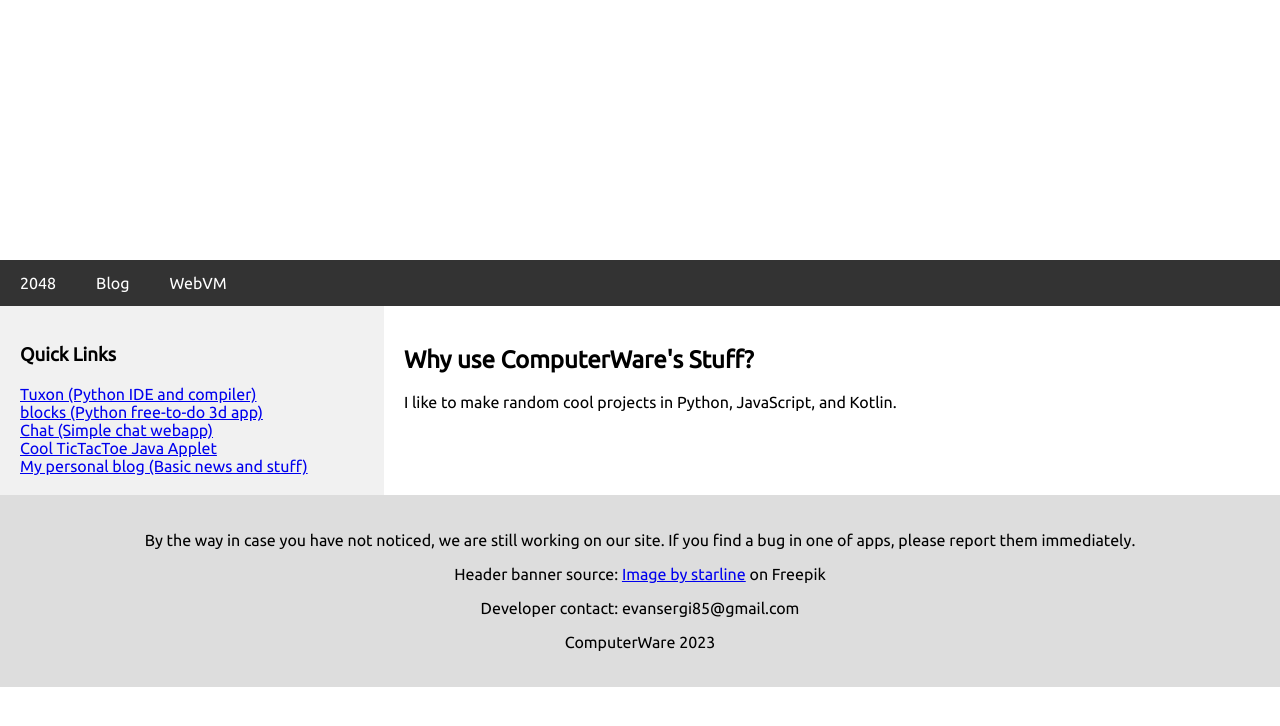
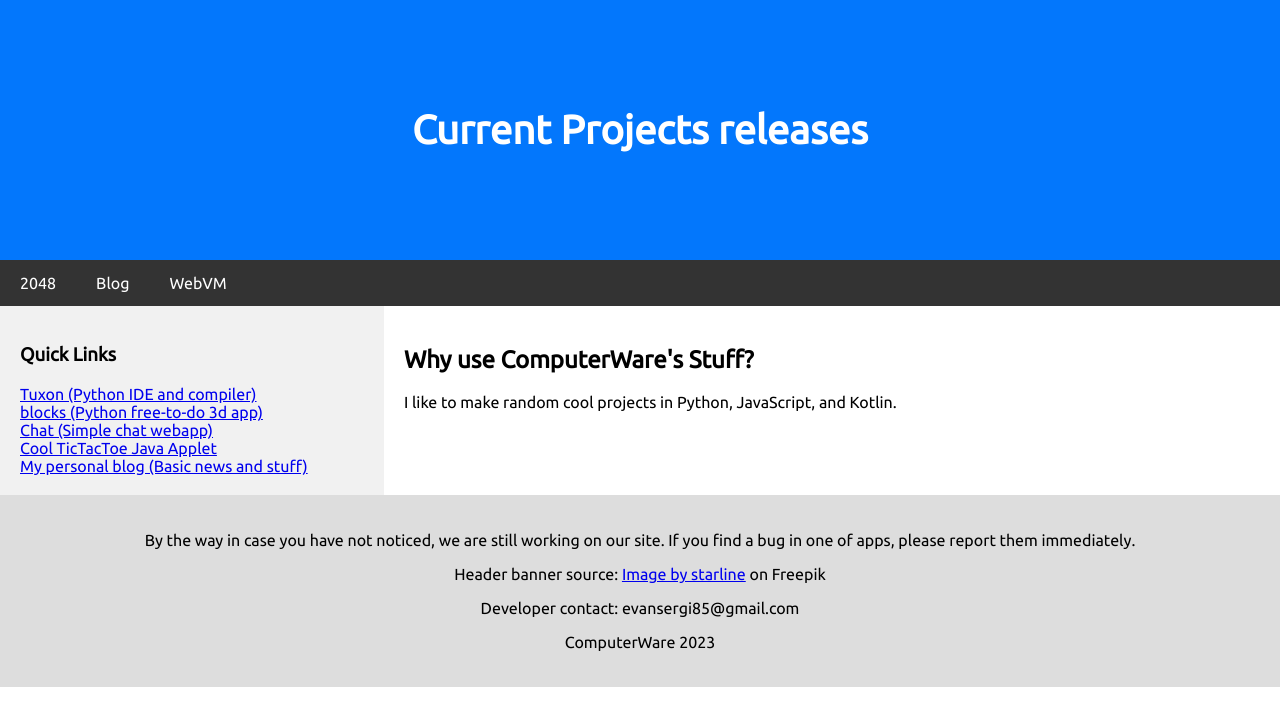
Before and after one commit to ComputerWare/computerware.github.io, a plain HTML site: page index.html in a window 1280 px wide. Drawn offline with Linux system fonts and the light colour scheme.

Commit message:
Update styles.css

```diff
--- a/styles.css
+++ b/styles.css
@@ -12,7 +12,7 @@ body {
 .header {
   padding: 80px;
   text-align: center;
-  background: ("https://computerwareassets.surge.sh/header.jpg");
+  background-color: #0377fc;
   color: white;
 }
 
```
